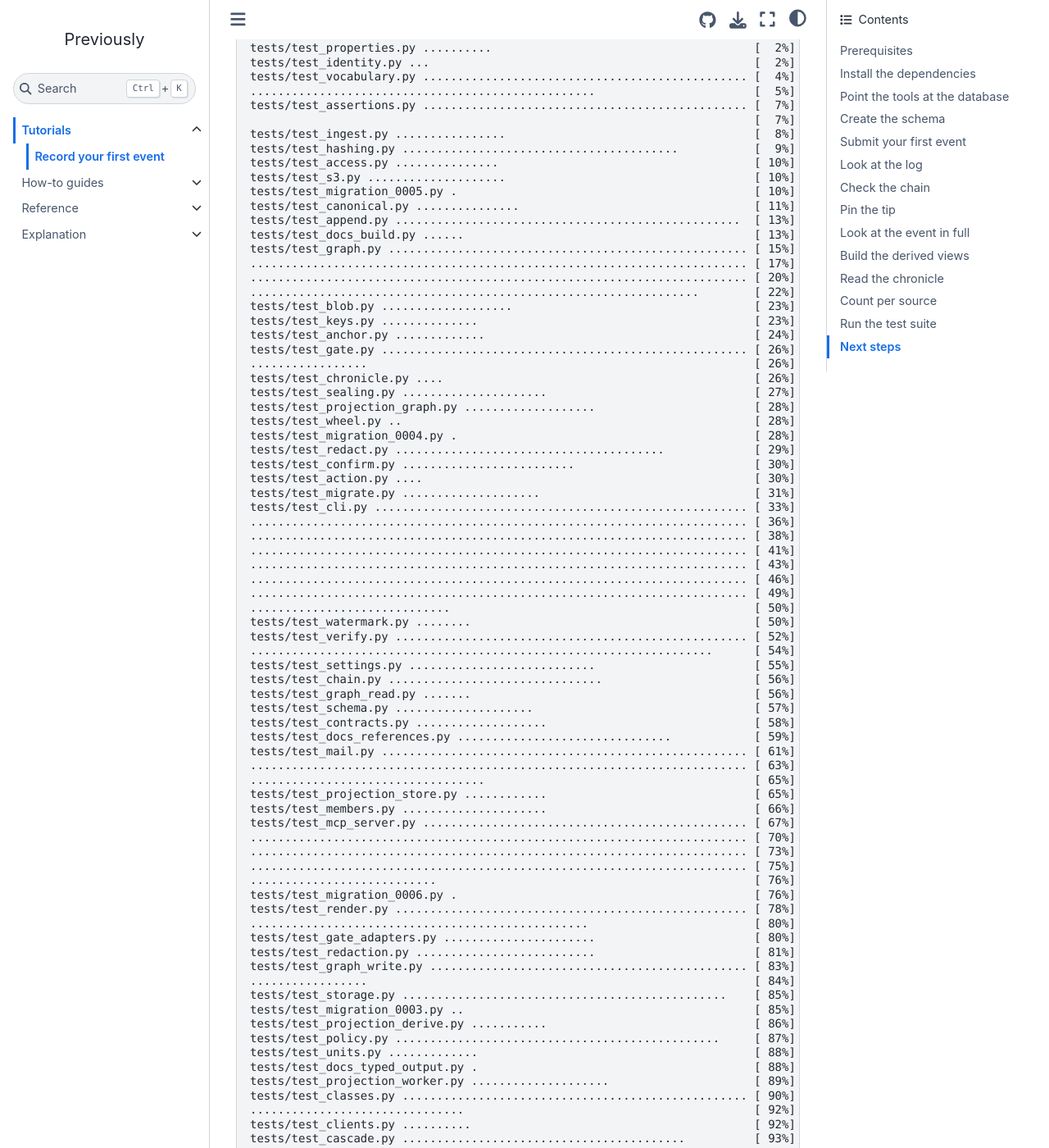
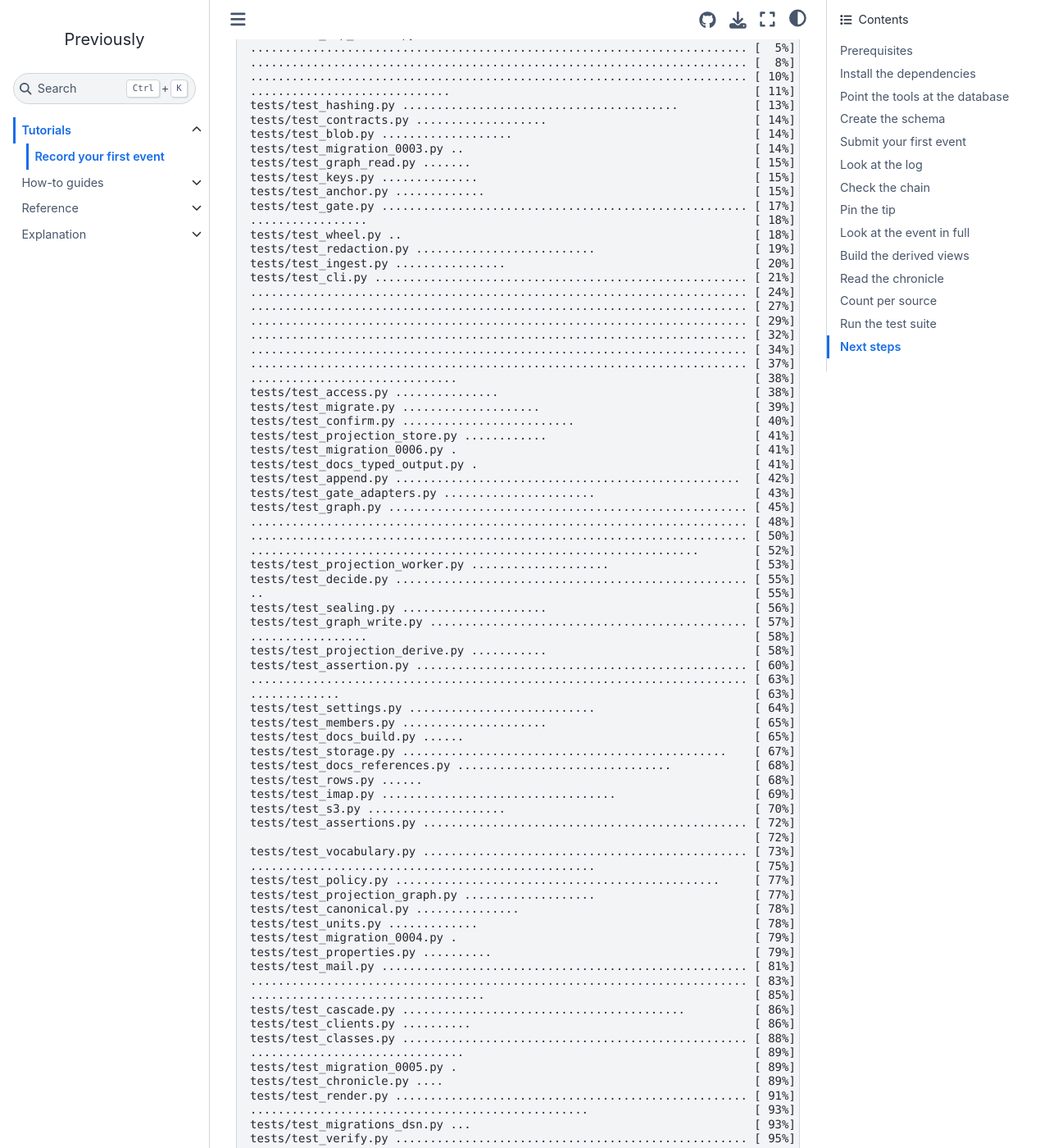
Before and after one commit to jensens/previously, a Sphinx documentation site: the page built from docs/tutorials/record-your-first-event.md, in a window 1280 px wide and 1400 px high, scrolled down 5235 px. Shown: the whole window at 82% size. Built offline with Sphinx 7.4.7 and the Sphinx Book theme 1.1.4, drawn with Linux system fonts in a browser that asks for light colours; pages that are not in the unit, such as notebooks, are missing from menus; some of the changed text lies outside the part shown.

Commit message:
tutorial: retype the test run, 2807 passed
Typed from one green `uv run pytest` at the end of the final fix wave
of phase 2, with nothing in the tree changing after it.

Assisted-By: Claude Opus 5.5 <noreply@anthropic.com>

````diff
--- a/docs/tutorials/record-your-first-event.md
+++ b/docs/tutorials/record-your-first-event.md
@@ -196,100 +196,100 @@ It raises its own PostgreSQL container, a RustFS container as the S3 server for
 $ uv run pytest
 ============================= test session starts ==============================
 platform linux -- Python 3.14.8, pytest-9.1.1, pluggy-1.6.0
-Using --randomly-seed=42747105
+Using --randomly-seed=270588370
 
 configfile: pyproject.toml
 testpaths: tests
 plugins: hypothesis-6.168.3, cov-7.1.0, randomly-5.0.0, platformdirs-4.12.2, anyio-4.15.1
-collected 2804 items
+collected 2807 items
 
-tests/test_migrations_dsn.py ...                                         [  0%]
-tests/test_decide.py ................................................... [  1%]
-..                                                                       [  1%]
-tests/test_properties.py ..........                                      [  2%]
-tests/test_identity.py ...                                               [  2%]
-tests/test_vocabulary.py ............................................... [  4%]
-..................................................                       [  5%]
-tests/test_assertions.py ............................................... [  7%]
-                                                                         [  7%]
-tests/test_ingest.py ................                                    [  8%]
-tests/test_hashing.py ........................................           [  9%]
-tests/test_access.py ...............                                     [ 10%]
-tests/test_s3.py ....................                                    [ 10%]
-tests/test_migration_0005.py .                                           [ 10%]
-tests/test_canonical.py ...............                                  [ 11%]
-tests/test_append.py ..................................................  [ 13%]
-tests/test_docs_build.py ......                                          [ 13%]
-tests/test_graph.py .................................................... [ 15%]
-........................................................................ [ 17%]
-........................................................................ [ 20%]
-.................................................................        [ 22%]
-tests/test_blob.py ...................                                   [ 23%]
-tests/test_keys.py ..............                                        [ 23%]
-tests/test_anchor.py .............                                       [ 24%]
-tests/test_gate.py ..................................................... [ 26%]
-.................                                                        [ 26%]
-tests/test_chronicle.py ....                                             [ 26%]
-tests/test_sealing.py .....................                              [ 27%]
-tests/test_projection_graph.py ...................                       [ 28%]
-tests/test_wheel.py ..                                                   [ 28%]
-tests/test_migration_0004.py .                                           [ 28%]
-tests/test_redact.py .......................................             [ 29%]
-tests/test_confirm.py .........................                          [ 30%]
-tests/test_action.py ....                                                [ 30%]
-tests/test_migrate.py ....................                               [ 31%]
-tests/test_cli.py ...................................................... [ 33%]
-........................................................................ [ 36%]
-........................................................................ [ 38%]
-........................................................................ [ 41%]
-........................................................................ [ 43%]
-........................................................................ [ 46%]
-........................................................................ [ 49%]
-.............................                                            [ 50%]
-tests/test_watermark.py ........                                         [ 50%]
-tests/test_verify.py ................................................... [ 52%]
-...................................................................      [ 54%]
-tests/test_settings.py ...........................                       [ 55%]
-tests/test_chain.py ...............................                      [ 56%]
-tests/test_graph_read.py .......                                         [ 56%]
-tests/test_schema.py ....................                                [ 57%]
-tests/test_contracts.py ...................                              [ 58%]
-tests/test_docs_references.py ...............................            [ 59%]
-tests/test_mail.py ..................................................... [ 61%]
+tests/test_redact.py .......................................             [  1%]
+tests/test_action.py ....                                                [  1%]
+tests/test_mcp_server.py ............................................... [  3%]
+........................................................................ [  5%]
+........................................................................ [  8%]
+........................................................................ [ 10%]
+.............................                                            [ 11%]
+tests/test_hashing.py ........................................           [ 13%]
+tests/test_contracts.py ...................                              [ 14%]
+tests/test_blob.py ...................                                   [ 14%]
+tests/test_migration_0003.py ..                                          [ 14%]
+tests/test_graph_read.py .......                                         [ 15%]
+tests/test_keys.py ..............                                        [ 15%]
+tests/test_anchor.py .............                                       [ 15%]
+tests/test_gate.py ..................................................... [ 17%]
+.................                                                        [ 18%]
+tests/test_wheel.py ..                                                   [ 18%]
+tests/test_redaction.py ..........................                       [ 19%]
+tests/test_ingest.py ................                                    [ 20%]
+tests/test_cli.py ...................................................... [ 21%]
+........................................................................ [ 24%]
+........................................................................ [ 27%]
+........................................................................ [ 29%]
+........................................................................ [ 32%]
+........................................................................ [ 34%]
+........................................................................ [ 37%]
+..............................                                           [ 38%]
+tests/test_access.py ...............                                     [ 38%]
+tests/test_migrate.py ....................                               [ 39%]
+tests/test_confirm.py .........................                          [ 40%]
+tests/test_projection_store.py ............                              [ 41%]
+tests/test_migration_0006.py .                                           [ 41%]
+tests/test_docs_typed_output.py .                                        [ 41%]
+tests/test_append.py ..................................................  [ 42%]
+tests/test_gate_adapters.py ......................                       [ 43%]
+tests/test_graph.py .................................................... [ 45%]
+........................................................................ [ 48%]
+........................................................................ [ 50%]
+.................................................................        [ 52%]
+tests/test_projection_worker.py ....................                     [ 53%]
+tests/test_decide.py ................................................... [ 55%]
+..                                                                       [ 55%]
+tests/test_sealing.py .....................                              [ 56%]
+tests/test_graph_write.py .............................................. [ 57%]
+.................                                                        [ 58%]
+tests/test_projection_derive.py ...........                              [ 58%]
+tests/test_assertion.py ................................................ [ 60%]
 ........................................................................ [ 63%]
-..................................                                       [ 65%]
-tests/test_projection_store.py ............                              [ 65%]
-tests/test_members.py .....................                              [ 66%]
-tests/test_mcp_server.py ............................................... [ 67%]
-........................................................................ [ 70%]
-........................................................................ [ 73%]
-........................................................................ [ 75%]
-...........................                                              [ 76%]
-tests/test_migration_0006.py .                                           [ 76%]
-tests/test_render.py ................................................... [ 78%]
-.................................................                        [ 80%]
-tests/test_gate_adapters.py ......................                       [ 80%]
-tests/test_redaction.py ..........................                       [ 81%]
-tests/test_graph_write.py .............................................. [ 83%]
-.................                                                        [ 84%]
-tests/test_storage.py ...............................................    [ 85%]
-tests/test_migration_0003.py ..                                          [ 85%]
-tests/test_projection_derive.py ...........                              [ 86%]
-tests/test_policy.py ...............................................     [ 87%]
-tests/test_units.py .............                                        [ 88%]
-tests/test_docs_typed_output.py .                                        [ 88%]
-tests/test_projection_worker.py ....................                     [ 89%]
-tests/test_classes.py .................................................. [ 90%]
-...............................                                          [ 92%]
-tests/test_clients.py ..........                                         [ 92%]
-tests/test_cascade.py .........................................          [ 93%]
-tests/test_assertion.py ................................................ [ 95%]
-........................................................................ [ 98%]
-.............                                                            [ 98%]
-tests/test_rows.py ......                                                [ 98%]
-tests/test_imap.py ..................................                    [100%]
+.............                                                            [ 63%]
+tests/test_settings.py ...........................                       [ 64%]
+tests/test_members.py .....................                              [ 65%]
+tests/test_docs_build.py ......                                          [ 65%]
+tests/test_storage.py ...............................................    [ 67%]
+tests/test_docs_references.py ...............................            [ 68%]
+tests/test_rows.py ......                                                [ 68%]
+tests/test_imap.py ..................................                    [ 69%]
+tests/test_s3.py ....................                                    [ 70%]
+tests/test_assertions.py ............................................... [ 72%]
+                                                                         [ 72%]
+tests/test_vocabulary.py ............................................... [ 73%]
+..................................................                       [ 75%]
+tests/test_policy.py ...............................................     [ 77%]
+tests/test_projection_graph.py ...................                       [ 77%]
+tests/test_canonical.py ...............                                  [ 78%]
+tests/test_units.py .............                                        [ 78%]
+tests/test_migration_0004.py .                                           [ 79%]
+tests/test_properties.py ..........                                      [ 79%]
+tests/test_mail.py ..................................................... [ 81%]
+........................................................................ [ 83%]
+..................................                                       [ 85%]
+tests/test_cascade.py .........................................          [ 86%]
+tests/test_clients.py ..........                                         [ 86%]
+tests/test_classes.py .................................................. [ 88%]
+...............................                                          [ 89%]
+tests/test_migration_0005.py .                                           [ 89%]
+tests/test_chronicle.py ....                                             [ 89%]
+tests/test_render.py ................................................... [ 91%]
+.................................................                        [ 93%]
+tests/test_migrations_dsn.py ...                                         [ 93%]
+tests/test_verify.py ................................................... [ 95%]
+...................................................................      [ 97%]
+tests/test_chain.py ...............................                      [ 98%]
+tests/test_identity.py ...                                               [ 99%]
+tests/test_schema.py ....................                                [ 99%]
+tests/test_watermark.py ........                                         [100%]
 
-======================= 2804 passed in 345.66s (0:05:45) =======================
+======================= 2807 passed in 345.38s (0:05:45) =======================
 ```
 
 `pytest-randomly` reshuffles the file order on every run and prints its seed, so a hidden dependency between two tests surfaces instead of staying hidden.
````
